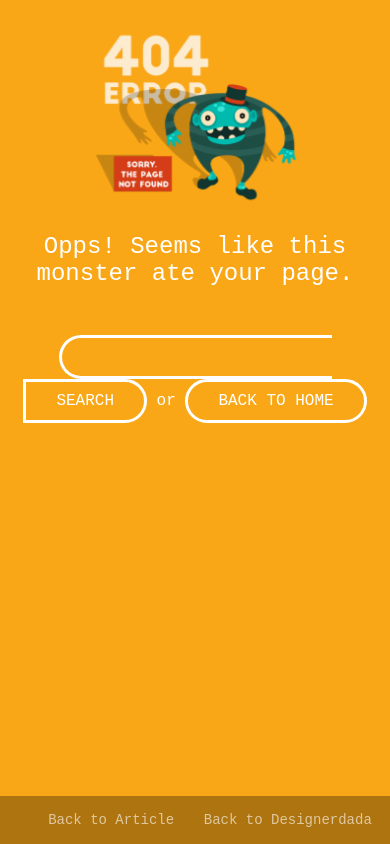
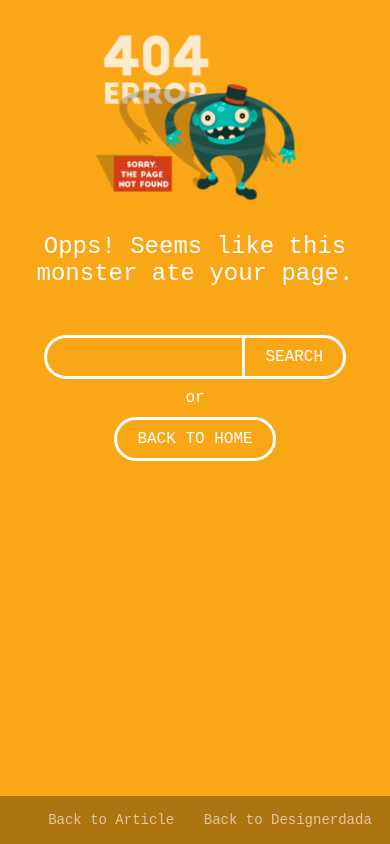
Before and after one commit to designerdada/creative-404-page, a plain HTML site: page index.html in a window 390 px wide. Drawn offline with Linux system fonts and the light colour scheme.

Commit message:
Optimized for mobile screen

```diff
--- a/css/style.css
+++ b/css/style.css
@@ -82,7 +82,7 @@ input[type="text"] {
   text-align: center;
 }
 .dd-bar ul {
-  padding: 0 5%;
+  padding: 0 4%;
 }
 .dd-bar ul li {
   display: inline-block;
@@ -95,3 +95,19 @@ input[type="text"] {
 .dd-bar ul li a:hover {
   opacity: 1;
 }
+
+@media only screen and (max-width: 480px), only screen and (max-width: 480px) {
+  input[type="text"] {
+      width: 50%;
+      padding: 10px;
+  }
+
+  .container a.btn {
+    padding: 10px 20px;
+  }
+
+  .container span {
+    display: block;
+    margin: 10px 0;
+  }
+  }
```
